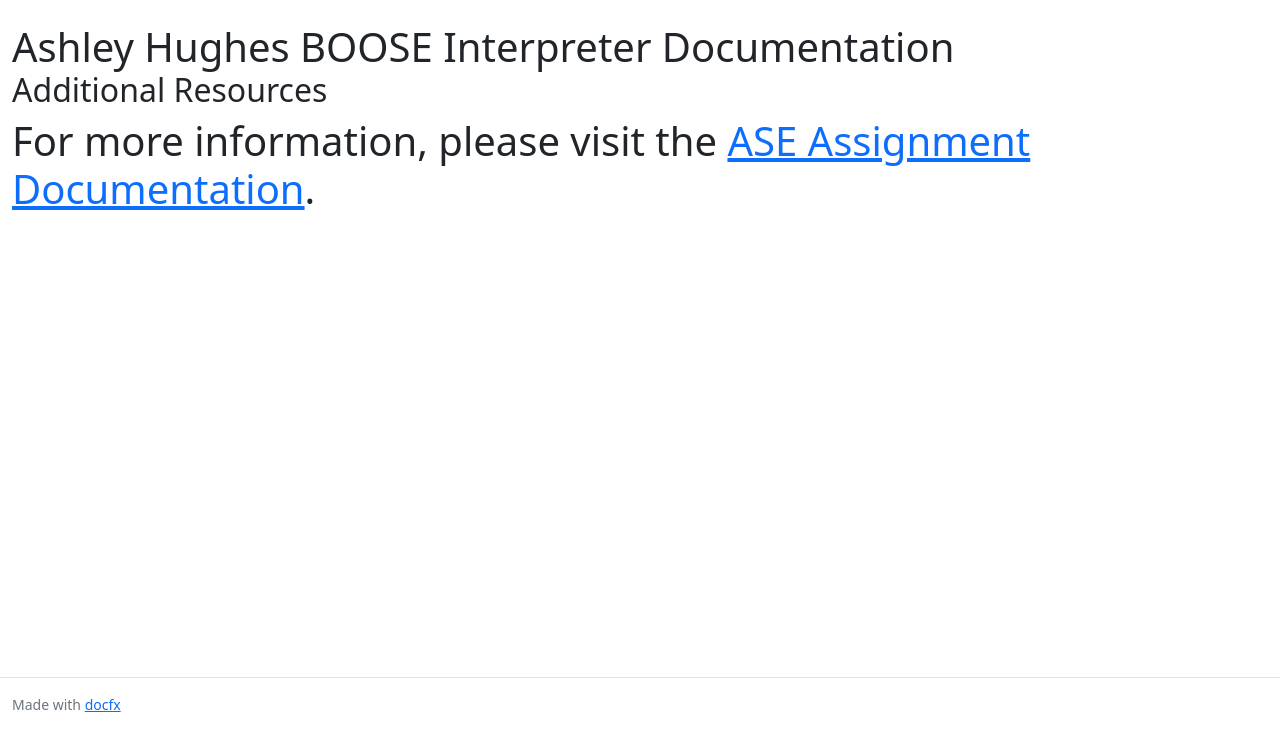
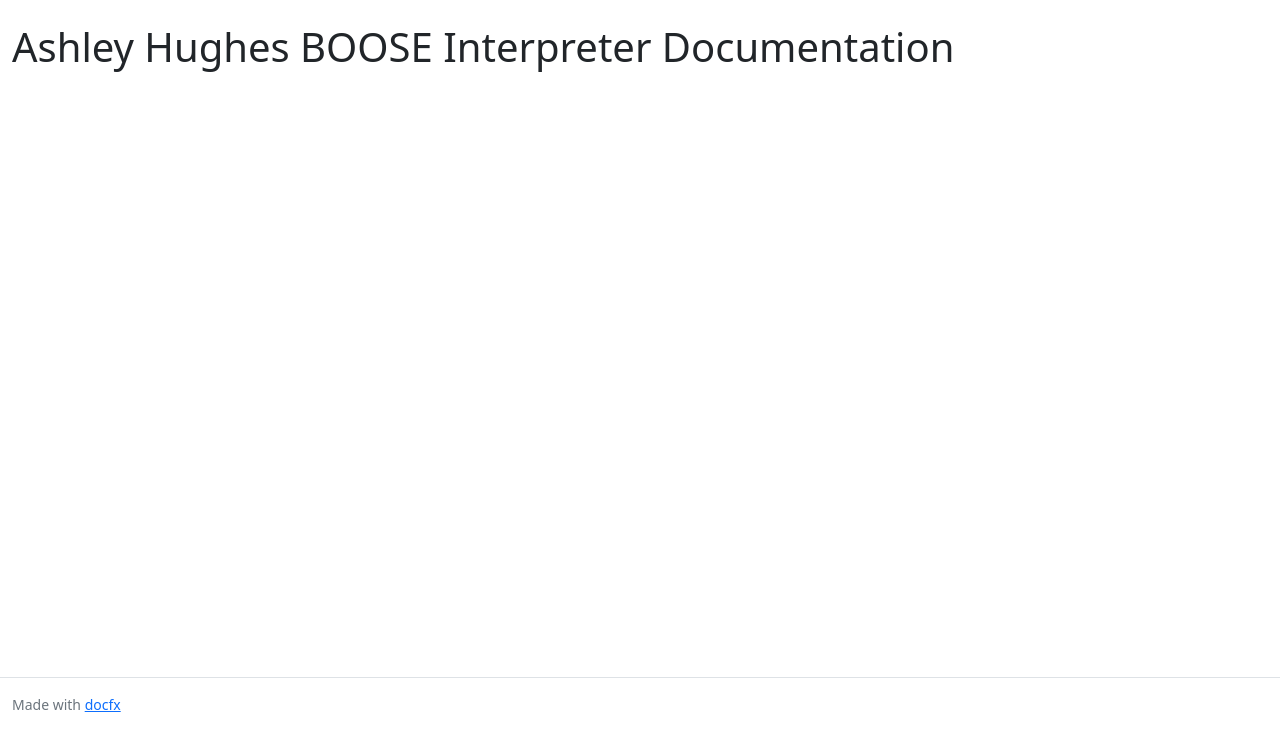
Before and after one commit to HughesElite/Ashley-Hughes-BOOSE-Documentation, a plain HTML site: page index.html in a window 1280 px wide. Shown: the part 63-800 px from the top of the page. Drawn offline with Linux system fonts and the light colour scheme.

Commit message:
Update index.html

```diff
--- a/index.html
+++ b/index.html
@@ -73,15 +73,6 @@
         <article data-uid="">
 <h1 id="this-is-the-homepage">Ashley Hughes BOOSE Interpreter Documentation</strong>
 
-  <section>
-    <h2>Additional Resources</h2>
-    <p>
-      For more information, please visit the
-      <a href="/ASE_Assignment_Ashley_Hughes.html">ASE Assignment Documentation</a>.
-    </p>
-  </section>
-
-  <ol></ol>
 </article>
 
         <div class="contribution d-print-none">
```
